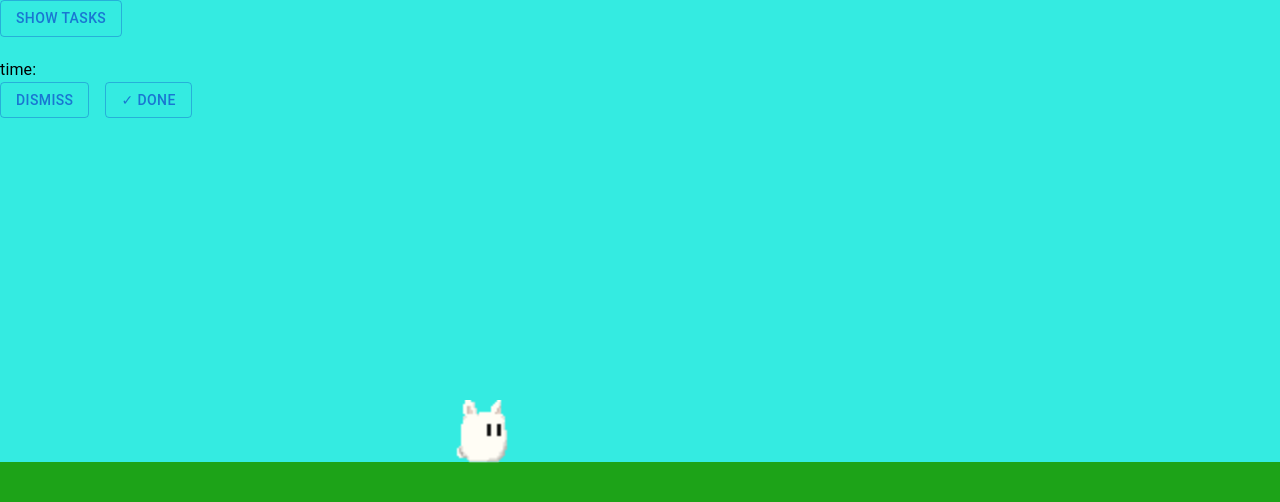
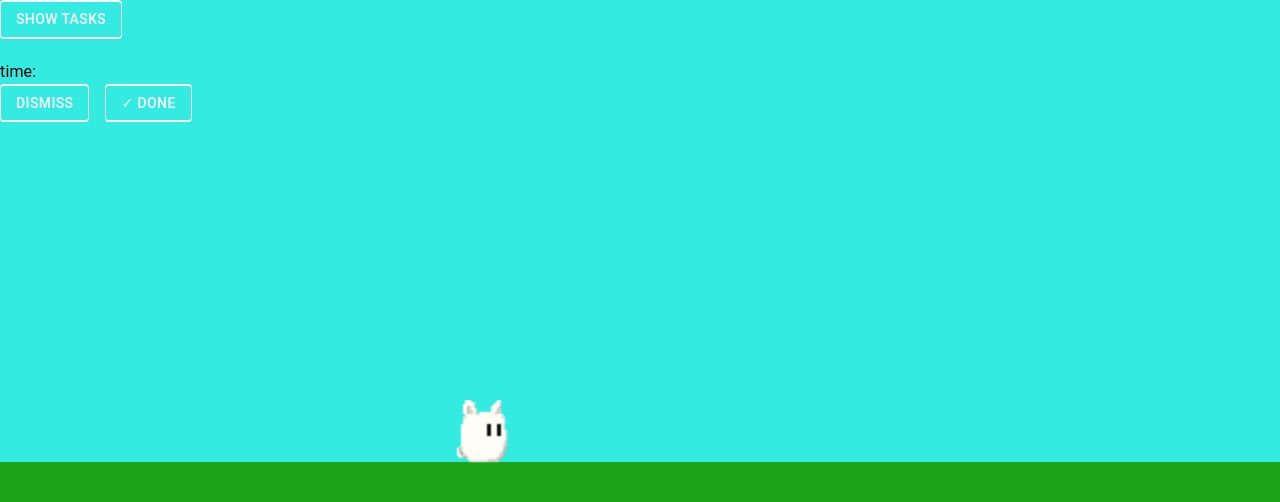
Before and after one commit to RatikKapoor/tama-got-u, a React (Create React App) app: page / in a window 1280 px wide. Shown: the top 502 px of the page. Built offline with nearby package versions, Linux system fonts and the light colour scheme; no server answers; the database is empty.

Commit message:
changed the button colors

```diff
--- a/src/components/TaskPrompt.tsx
+++ b/src/components/TaskPrompt.tsx
@@ -29,8 +29,8 @@ const TaskPrompt: React.FC<TaskPromptProps> = (props: TaskPromptProps) => {
                 {/* <Button variant="outlined" onClick={() => {
                     alert('Here we should open the event editor!');
                 }}>Edit</Button> */}
-                <Button variant="outlined" onClick={removeSelf}>Dismiss</Button>
-                <Button variant="outlined" onClick={onDoneTask}>✓ Done</Button>
+                <Button variant="outlined" onClick={removeSelf} style={{color: '#FFFFFF', borderColor: '#FFFFFF', borderBlockWidth: 2}}>Dismiss</Button>
+                <Button variant="outlined" onClick={onDoneTask} style={{color: '#FFFFFF', borderColor: '#FFFFFF', borderBlockWidth: 2}}>✓ Done</Button>
             </Stack>
         </div>
     );
--- a/src/screens/HomeScreen.tsx
+++ b/src/screens/HomeScreen.tsx
@@ -9,6 +9,7 @@ import { SingleTaskModel } from '../models/singleTask';
 import { UserModel } from '../models/user';
 import _ from "lodash";
 import "./HomeScreen.css"
+import { borderColor } from '@mui/system';
 
 interface HomeScreenProps {
   user?: UserModel;
@@ -50,7 +51,7 @@ const HomeScreen: React.FC<HomeScreenProps> = (props: HomeScreenProps) => {
 
   return (
     <div className="overlay-div">
-      <Button variant="outlined" href = "#Button" onClick={toggleShowTaskList}>
+      <Button variant="outlined" style={{color: '#FFFFFF', borderColor: '#FFFFFF', borderBlockWidth: 2}} onClick={toggleShowTaskList}>
         {showTaskList ? "Back" : "Show Tasks"}
       </Button>
       {(props.user && props.user['preferred-activities']) &&
```
